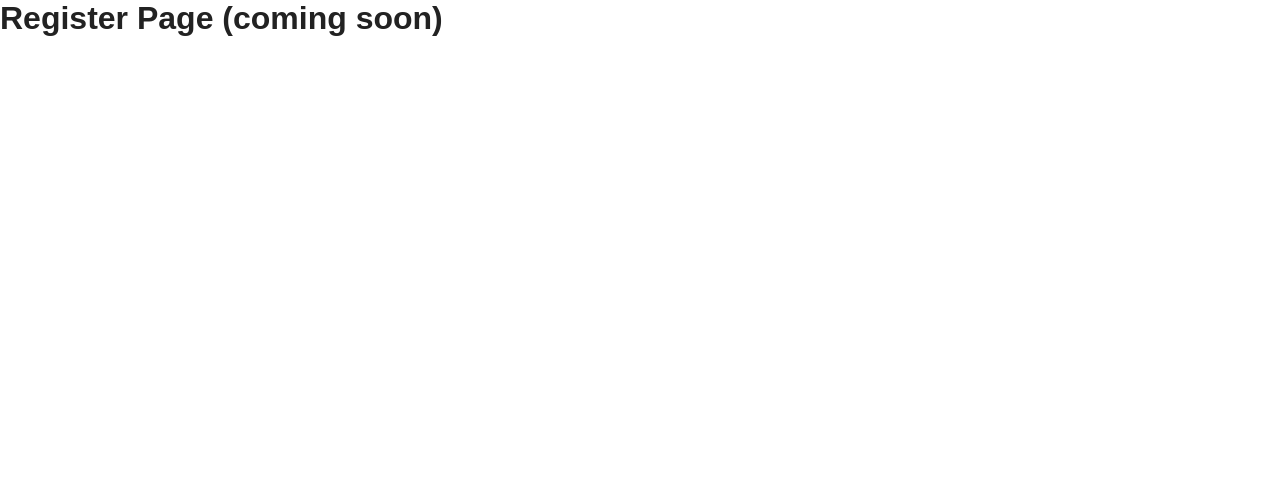
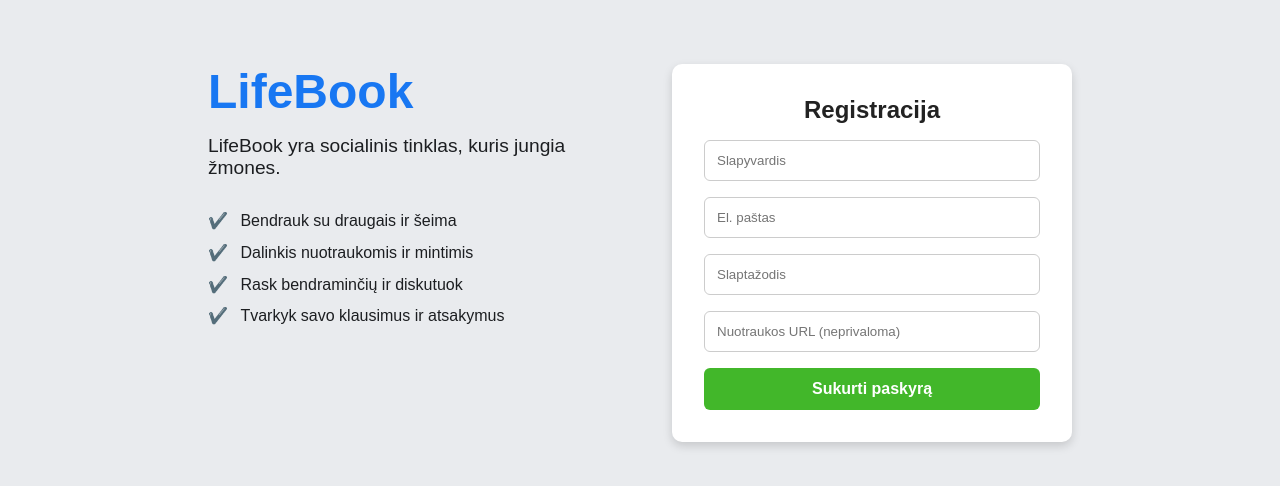
Before and after one commit to fAntomlt/baigiamasisdarbas, a React (Vite) app: page /register in a window 1280 px wide. Shown: the top 486 px of the page. Built offline with nearby package versions, Linux system fonts and the light colour scheme.

Commit message:
Register Page file built

```diff
--- a/src/pages/RegisterPage.jsx
+++ b/src/pages/RegisterPage.jsx
@@ -1,7 +1,80 @@
 import React from 'react';
+import styled from 'styled-components';
+import RegisterForm from '../components/organisms/RegisterForm';
+
+const Wrapper = styled.div`
+  display: flex;
+  justify-content: center;
+  align-items: flex-start;
+  min-height: 100vh;
+  padding: 4rem 2rem;
+  background-color: #e9ebee;
+  font-family: Arial, sans-serif;
+  gap: 4rem;
+`;
+
+const LeftColumn = styled.div`
+  max-width: 400px;
+  color: #1c1e21;
+`;
+
+const Logo = styled.h1`
+  font-size: 3rem;
+  color: #1877f2;
+  margin-bottom: 1rem;
+`;
+
+const Intro = styled.p`
+  font-size: 1.2rem;
+  margin-bottom: 2rem;
+`;
+
+const FeatureList = styled.ul`
+  list-style-type: none;
+  padding: 0;
+`;
+
+const Feature = styled.li`
+  margin-bottom: 0.8rem;
+  &::before {
+    content: "✔️ ";
+    margin-right: 0.5rem;
+  }
+`;
+
+const RightColumn = styled.div`
+  background-color: #fff;
+  padding: 2rem;
+  border-radius: 10px;
+  width: 400px;
+  box-shadow: 0 4px 10px rgba(0, 0, 0, 0.15);
+`;
+
+const Heading = styled.h2`
+  text-align: center;
+  margin-bottom: 1rem;
+`;
 
 const RegisterPage = () => {
-  return <h1>Register Page (coming soon)</h1>;
+  return (
+    <Wrapper>
+      <LeftColumn>
+        <Logo>LifeBook</Logo>
+        <Intro>LifeBook yra socialinis tinklas, kuris jungia žmones.</Intro>
+        <FeatureList>
+          <Feature>Bendrauk su draugais ir šeima</Feature>
+          <Feature>Dalinkis nuotraukomis ir mintimis</Feature>
+          <Feature>Rask bendraminčių ir diskutuok</Feature>
+          <Feature>Tvarkyk savo klausimus ir atsakymus</Feature>
+        </FeatureList>
+      </LeftColumn>
+
+      <RightColumn>
+        <Heading>Registracija</Heading>
+        <RegisterForm />
+      </RightColumn>
+    </Wrapper>
+  );
 };
 
 export default RegisterPage;
```
